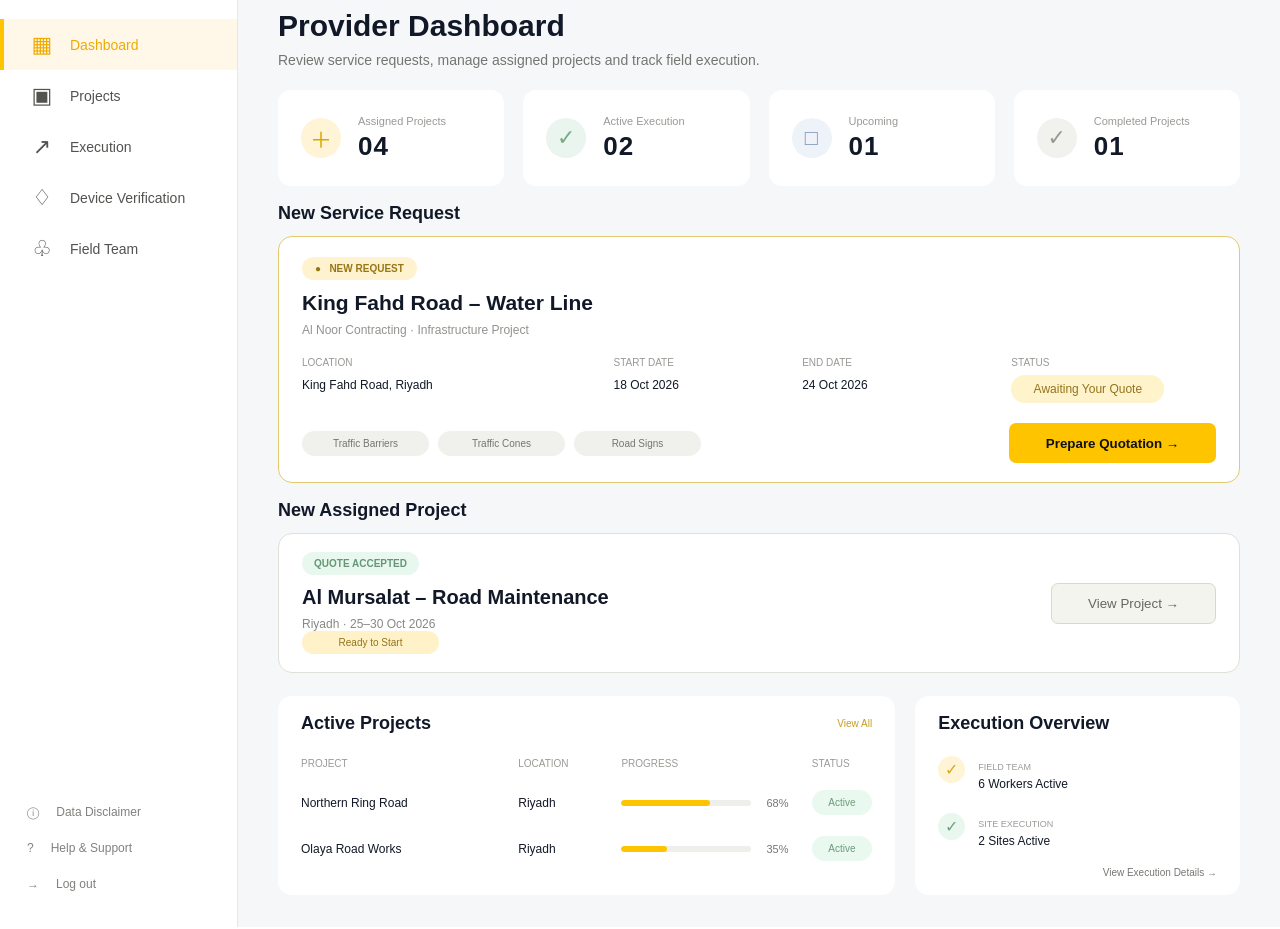
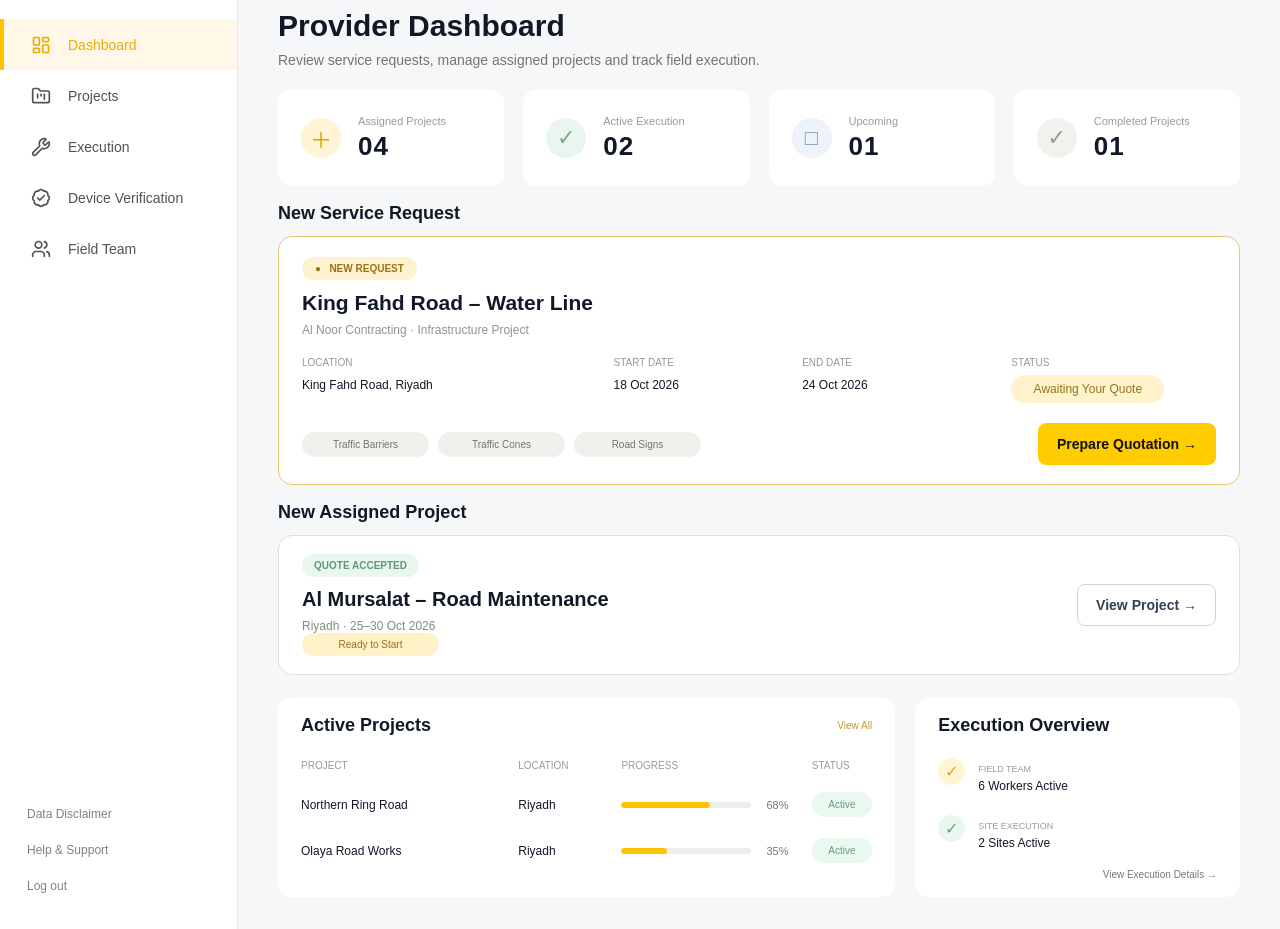
Before and after one commit to janaalhazmi/MAMAR, a React app in the folder Stage 4 MVP Development and Execution/frontend/: page /provider-dashboard in a window 1280 px wide. Shown: the part 100-1029 px from the top of the page. Built offline with nearby package versions, Linux system fonts and the light colour scheme; the HTML template or start-up script is replaced by a standard one.

Commit message:
Refactor shared components and update landing page

```diff
--- a/Stage 4 MVP Development and Execution/frontend/package.json
+++ b/Stage 4 MVP Development and Execution/frontend/package.json
@@ -13,6 +13,7 @@
     "@arcgis/core": "^5.1.27",
     "@arcgis/map-components": "^5.1.27",
     "@esri/calcite-components": "^5.1.2",
+    "lucide-react": "^1.58.0",
     "react": "^19.2.8",
     "react-dom": "^19.2.8",
     "react-router-dom": "^7.18.4"
--- a/Stage 4 MVP Development and Execution/frontend/src/components/Sidebar.jsx
+++ b/Stage 4 MVP Development and Execution/frontend/src/components/Sidebar.jsx
@@ -1,7 +1,7 @@
-import { Link } from "react-router-dom";
+import { Link, NavLink } from "react-router-dom";
 import logo from "../assets/mamar-logo.svg";
 
-function Sidebar({ items, activePath }) {
+function Sidebar({ items }) {
   return (
     <aside className="mamar-sidebar">
       <Link to="/" className="mamar-sidebar-logo">
@@ -13,23 +13,32 @@ function Sidebar({ items, activePath }) {
           const Icon = item.icon;
 
           return (
-            <Link
+            <NavLink
               key={item.path}
               to={item.path}
-              className={
-                activePath === item.path ? "active" : ""
+              className={({ isActive }) =>
+                isActive ? "active" : ""
               }
             >
               {Icon && <Icon size={20} />}
               <span>{item.label}</span>
-            </Link>
+            </NavLink>
           );
         })}
       </nav>
 
       <div className="mamar-sidebar-bottom">
-        <Link to="/support">Help & Support</Link>
-        <Link to="/login">Log out</Link>
+         <Link to="/data-disclaimer">
+          Data Disclaimer
+         </Link>
+
+        <Link to="/support">
+          Help & Support
+        </Link>
+
+        <Link to="/login">
+          Log out
+        </Link>
       </div>
     </aside>
   );
--- a/Stage 4 MVP Development and Execution/frontend/src/pages/ProviderDashboard.jsx
+++ b/Stage 4 MVP Development and Execution/frontend/src/pages/ProviderDashboard.jsx
@@ -1,70 +1,89 @@
-import { Link } from "react-router-dom";
-import logo from "../assets/mamar-logo.svg";
+import {
+  LayoutDashboard,
+  FolderKanban,
+  Wrench,
+  BadgeCheck,
+  Users,
+} from "lucide-react";
+
+import Sidebar from "../components/Sidebar";
+import Button from "../components/Button";
+
+const providerItems = [
+  {
+    label: "Dashboard",
+    path: "/provider-dashboard",
+    icon: LayoutDashboard,
+  },
+  {
+    label: "Projects",
+    path: "/provider/projects",
+    icon: FolderKanban,
+  },
+  {
+    label: "Execution",
+    path: "/provider/execution",
+    icon: Wrench,
+  },
+  {
+    label: "Device Verification",
+    path: "/provider/device-verification",
+    icon: BadgeCheck,
+  },
+  {
+    label: "Field Team",
+    path: "/provider/field-team",
+    icon: Users,
+  },
+];
+
+const summaryCards = [
+  {
+    label: "Assigned Projects",
+    value: "04",
+    icon: "＋",
+    color: "yellow",
+  },
+  {
+    label: "Active Execution",
+    value: "02",
+    icon: "✓",
+    color: "green",
+  },
+  {
+    label: "Upcoming",
+    value: "01",
+    icon: "□",
+    color: "blue",
+  },
+  {
+    label: "Completed Projects",
+    value: "01",
+    icon: "✓",
+    color: "gray",
+  },
+];
+
+const activeProjects = [
+  {
+    name: "Northern Ring Road",
+    location: "Riyadh",
+    progress: 68,
+  },
+  {
+    name: "Olaya Road Works",
+    location: "Riyadh",
+    progress: 35,
+  },
+];
 
 function ProviderDashboard() {
   return (
     <div className="provider-dashboard-page">
+      <Sidebar items={providerItems} />
 
-      {/* Sidebar */}
-      <aside className="provider-sidebar">
-
-        <Link to="/" className="provider-sidebar-logo">
-          <img src={logo} alt="MAMAR Logo" />
-        </Link>
-
-        <nav className="provider-sidebar-nav">
-          <Link to="/provider-dashboard" className="active">
-            <span>▦</span>
-            Dashboard
-          </Link>
-
-          <Link to="/provider/projects">
-            <span>▣</span>
-            Projects
-          </Link>
-
-          <Link to="/provider/execution">
-            <span>↗</span>
-            Execution
-          </Link>
-
-          <Link to="/provider/device-verification">
-            <span>♢</span>
-            Device Verification
-          </Link>
-
-          <Link to="/provider/field-team">
-            <span>♧</span>
-            Field Team
-          </Link>
-        </nav>
-
-        <div className="provider-sidebar-bottom">
-          <a href="#disclaimer">
-            <span>ⓘ</span>
-            Data Disclaimer
-          </a>
-
-          <a href="#support">
-            <span>?</span>
-            Help & Support
-          </a>
-
-          <Link to="/login">
-            <span>→</span>
-            Log out
-          </Link>
-        </div>
-
-      </aside>
-
-
-      {/* Main */}
       <div className="provider-main-area">
-
-        {/* Header */}
         <header className="provider-topbar">
-
           <div />
 
           <div className="provider-account">
@@ -75,13 +94,9 @@ function ProviderDashboard() {
               <span>Service Provider</span>
             </div>
           </div>
-
         </header>
 
-
         <main className="provider-dashboard-content">
-
-          {/* Title */}
           <section className="provider-title">
             <h1>Provider Dashboard</h1>
 
@@ -91,56 +106,30 @@ function ProviderDashboard() {
             </p>
           </section>
 
-
-          {/* Statistics */}
           <section className="provider-summary-grid">
-
-            <article className="provider-summary-card">
-              <div className="provider-summary-icon yellow">＋</div>
+            {summaryCards.map((card) => (
+              <article
+                className="provider-summary-card"
+                key={card.label}
+              >
+                <div
+                  className={`provider-summary-icon ${card.color}`}
+                >
+                  {card.icon}
+                </div>
 
                 <div>
-                <span>Assigned Projects</span>
-                <strong>04</strong>
+                  <span>{card.label}</span>
+                  <strong>{card.value}</strong>
                 </div>
               </article>
-
-            <article className="provider-summary-card">
-              <div className="provider-summary-icon green">✓</div>
-
-              <div>
-                <span>Active Execution</span>
-                <strong>02</strong>
-              </div>
-            </article>
-
-            <article className="provider-summary-card">
-              <div className="provider-summary-icon blue">□</div>
-
-              <div>
-                <span>Upcoming</span>
-                <strong>01</strong>
-              </div>
-            </article>
-
-            <article className="provider-summary-card">
-              <div className="provider-summary-icon gray">✓</div>
-
-              <div>
-                <span>Completed Projects</span>
-                <strong>01</strong>
-              </div>
-            </article>
-
+            ))}
           </section>
 
-
-          {/* New Service Request */}
           <section className="provider-section">
-
             <h2>New Service Request</h2>
 
             <article className="service-request-card">
-
               <span className="request-badge">
                 ● &nbsp; NEW REQUEST
               </span>
@@ -151,9 +140,7 @@ function ProviderDashboard() {
                 Al Noor Contracting · Infrastructure Project
               </p>
 
-
               <div className="request-details">
-
                 <div>
                   <span>LOCATION</span>
                   <strong>King Fahd Road, Riyadh</strong>
@@ -175,36 +162,26 @@ function ProviderDashboard() {
                     Awaiting Your Quote
                   </strong>
                 </div>
-
               </div>
 
-
               <div className="request-footer">
-
                 <div className="request-tags">
                   <span>Traffic Barriers</span>
                   <span>Traffic Cones</span>
                   <span>Road Signs</span>
                 </div>
 
-                <button type="button" className="prepare-quotation-btn">
+                <Button>
                   Prepare Quotation →
-                </button>
-
+                </Button>
               </div>
-
             </article>
-
           </section>
 
-
-          {/* Assigned Project */}
           <section className="provider-section">
-
             <h2>New Assigned Project</h2>
 
             <article className="assigned-project-card">
-
               <div>
                 <span className="accepted-badge">
                   QUOTE ACCEPTED
@@ -219,26 +196,18 @@ function ProviderDashboard() {
                 </span>
               </div>
 
-              <button type="button" className="view-project-btn">
+              <Button variant="secondary">
                 View Project →
-              </button>
-
+              </Button>
             </article>
-
           </section>
 
-
-          {/* Bottom Grid */}
           <section className="provider-bottom-grid">
-
-            {/* Active Projects */}
             <article className="provider-bottom-card">
-
               <div className="provider-card-heading">
                 <h2>Active Projects</h2>
                 <a href="#projects">View All</a>
               </div>
-
 
               <div className="active-project-header">
                 <span>PROJECT</span>
@@ -247,50 +216,40 @@ function ProviderDashboard() {
                 <span>STATUS</span>
               </div>
 
-
-              <div className="active-project-row">
-
-                <span>Northern Ring Road</span>
-                <span>Riyadh</span>
+              {activeProjects.map((project) => (
+                <div
+                  className="active-project-row"
+                  key={project.name}
+                >
+                  <span>{project.name}</span>
+                  <span>{project.location}</span>
 
                   <div className="progress-area">
                     <div className="progress-bar">
-                    <div style={{ width: "68%" }} />
-                  </div>
-                  <span>68%</span>
+                      <div
+                        style={{
+                          width: `${project.progress}%`,
+                        }}
+                      />
                     </div>
 
-                <span className="active-badge">Active</span>
-
+                    <span>{project.progress}%</span>
                   </div>
 
-
-              <div className="active-project-row">
-
-                <span>Olaya Road Works</span>
-                <span>Riyadh</span>
-
-                <div className="progress-area">
-                  <div className="progress-bar">
-                    <div style={{ width: "35%" }} />
+                  <span className="active-badge">
+                    Active
+                  </span>
                 </div>
-                  <span>35%</span>
-                </div>
-
-                <span className="active-badge">Active</span>
-
-              </div>
-
+              ))}
             </article>
 
-
-            {/* Execution Overview */}
             <article className="provider-bottom-card execution-overview">
-
               <h2>Execution Overview</h2>
 
               <div className="execution-item">
-                <span className="execution-icon yellow">✓</span>
+                <span className="execution-icon yellow">
+                  ✓
+                </span>
 
                 <div>
                   <small>FIELD TEAM</small>
@@ -298,9 +257,10 @@ function ProviderDashboard() {
                 </div>
               </div>
 
-
               <div className="execution-item">
-                <span className="execution-icon green">✓</span>
+                <span className="execution-icon green">
+                  ✓
+                </span>
 
                 <div>
                   <small>SITE EXECUTION</small>
@@ -308,15 +268,11 @@ function ProviderDashboard() {
                 </div>
               </div>
 
-
               <a href="#execution">
                 View Execution Details →
               </a>
-
             </article>
-
           </section>
-
         </main>
       </div>
     </div>
--- a/Stage 4 MVP Development and Execution/frontend/src/style.css
+++ b/Stage 4 MVP Development and Execution/frontend/src/style.css
@@ -99,63 +99,35 @@ body {
 }
 
 .outline-btn {
-  width: 182px;
-  height: 40px;
-
-  display: flex;
+  display: inline-flex;
   align-items: center;
   justify-content: center;
-
   gap: 8px;
-
-  border: 1.5px solid #000000;
-
-  border-radius: 12px;
-
-  color: #000000;
-
+  min-height: 42px;
+  padding: 0 18px;
+
+  background: #ffffff;
+  border: 1px solid #6b7280;
+  border-radius: 8px;
+
+  color: #6b7280;
   text-decoration: none;
-
-  font-family: Inter, Arial, sans-serif;
   font-size: 14px;
   font-weight: 600;
 
-  background: transparent;
+  transition: 0.2s ease;
+}
+
+.outline-btn:hover {
+  background: #f3f4f6;
+  color: #6b7280;
 }
 
 /* =========================
    HOW MAMAR WORKS
 ========================= */
-
 .how-section {
-  background: #ffffff;
-
-  padding-top: 47px;
-}
-
-.how-title {
-  width: 278px;
-  height: 54px;
-
-  margin: 0 auto;
-
-  display: flex;
-  align-items: center;
-  justify-content: center;
-
-  border: 1.5px solid #000000;
-
-  border-radius: 12px;
-
-  font-family: Inter, Arial, sans-serif;
-  font-size: 25px;
-  font-weight: 600;
-
-  color: #000000;
-}
-
-.how-title span {
-  color: #fabf0d;
+  padding: 48px 40px;
 }
 
 .steps-box {
@@ -4137,3 +4109,109 @@ body {
   color: #98a2b3;
   font-size: 12px;
 }
+
+/* =========================
+   SHARED SIDEBAR
+========================= */
+
+.mamar-sidebar {
+  width: 238px;
+  min-width: 238px;
+  min-height: 100vh;
+  background: #ffffff;
+  border-right: 1px solid #e7e7e7;
+  display: flex;
+  flex-direction: column;
+}
+
+.mamar-sidebar-logo {
+  height: 88px;
+  display: flex;
+  align-items: center;
+  justify-content: center;
+  border-bottom: 1px solid #eeeeee;
+}
+
+.mamar-sidebar-logo img {
+  width: 78px;
+  height: auto;
+  display: block;
+}
+
+.mamar-sidebar-nav {
+  display: flex;
+  flex-direction: column;
+  margin-top: 31px;
+}
+
+.mamar-sidebar-nav a {
+  min-height: 51px;
+  display: flex;
+  align-items: center;
+  gap: 17px;
+  padding: 0 27px;
+  text-decoration: none;
+  color: #51534f;
+  font-size: 14px;
+  border-left: 4px solid transparent;
+  box-sizing: border-box;
+}
+
+.mamar-sidebar-nav a svg {
+  width: 20px;
+  height: 20px;
+  flex-shrink: 0;
+}
+
+.mamar-sidebar-nav a:hover {
+  background: #fff7e8;
+  color: #f0ab00;
+}
+
+.mamar-sidebar-nav a.active {
+  background: #fff7e8;
+  color: #f0ab00;
+  border-left-color: #ffc400;
+}
+
+.mamar-sidebar-bottom {
+  margin-top: auto;
+  padding: 24px 27px 36px;
+  display: flex;
+  flex-direction: column;
+  gap: 22px;
+}
+
+.mamar-sidebar-bottom a {
+  display: flex;
+  align-items: center;
+  gap: 12px;
+  text-decoration: none;
+  color: #80827d;
+  font-size: 12px;
+}
+
+
+
+
+/* How MAMAR Works */
+.how-title {
+  display: flex;
+  align-items: center;
+  justify-content: center;
+  gap: 6px;
+  margin-bottom: 24px;
+  line-height: 1.1;
+}
+
+.how-title-text {
+  color: #000000;
+  font-size: 22px;
+  font-weight: 700;
+}
+
+.how-title-highlight {
+  color: #ffcc00;
+  font-size: 22px;
+  font-weight: 700;
+}
```
Also changed, not shown: Stage 4 MVP Development and Execution/frontend/src/pages/LandingPage.jsx (+4 -5 lines), 1 other file (tests, documents, lock files or other folders). Lines whose indentation alone changed are shown as unchanged.
